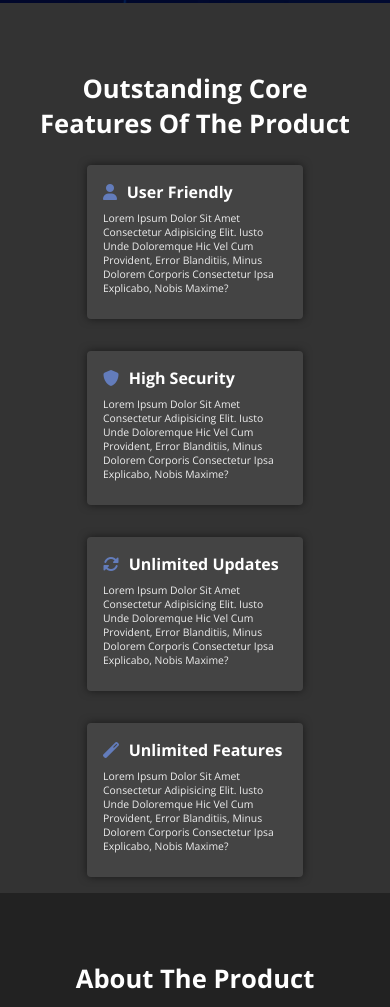
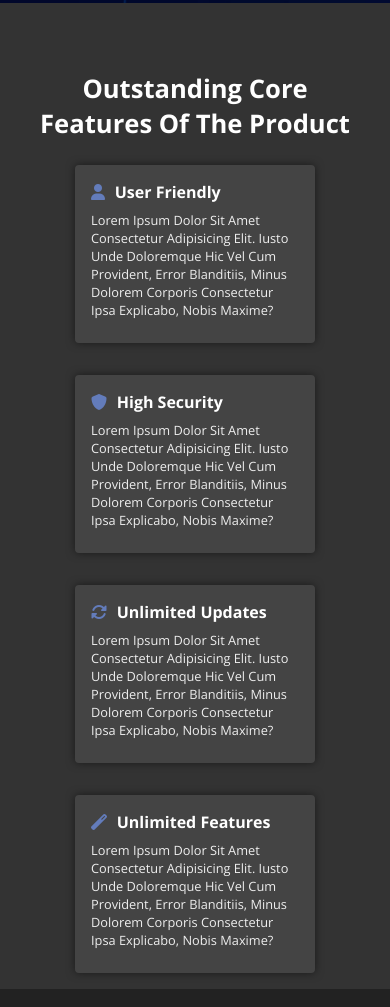
Before and after one commit to prajyot202/smartwatch, a plain HTML site: page index.html in a window 390 px wide. Shown: the part 841-1848 px from the top of the page. Drawn offline with nearby package versions, Linux system fonts and the light colour scheme.

Commit message:
Responsive SmartWatch Website

```diff
--- a/style.css
+++ b/style.css
@@ -196,7 +196,7 @@ header #menu {
 .core .row .box-container .box {
     margin: 2rem;
     padding: 2rem;
-    width: 27rem;
+    width: 30rem;
     box-shadow:  0 0 1rem rgba(0,0,0,.5);
     background: #444;
     border-radius: .5rem;
@@ -604,6 +604,14 @@ header #menu {
         width: auto;
     }
 
+     .core .row .box-container .box p {
+         font-size : 1.6rem;
+     }
+
+     .features .box-container .box p {
+         font-size : 1.4rem;
+     }
+
     .product .box-container .box {
         flex-flow: column;
     }
```
